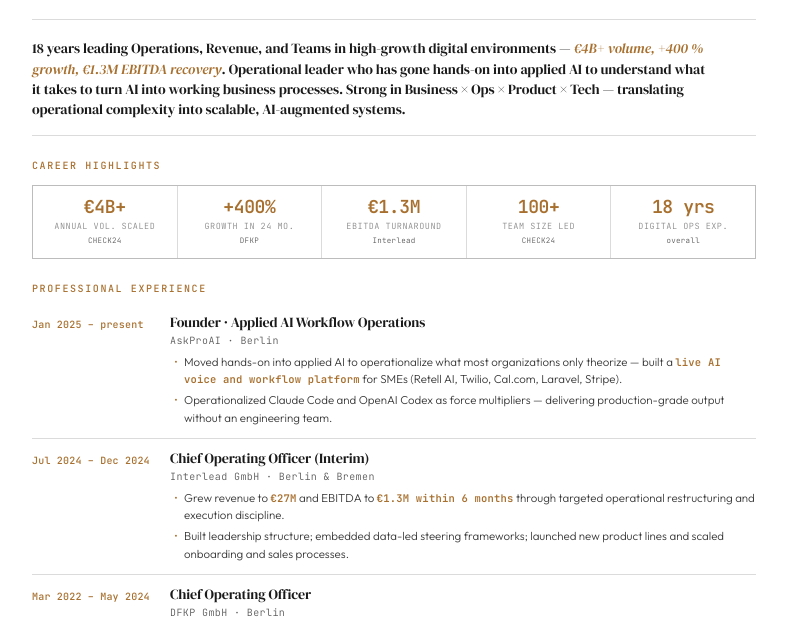
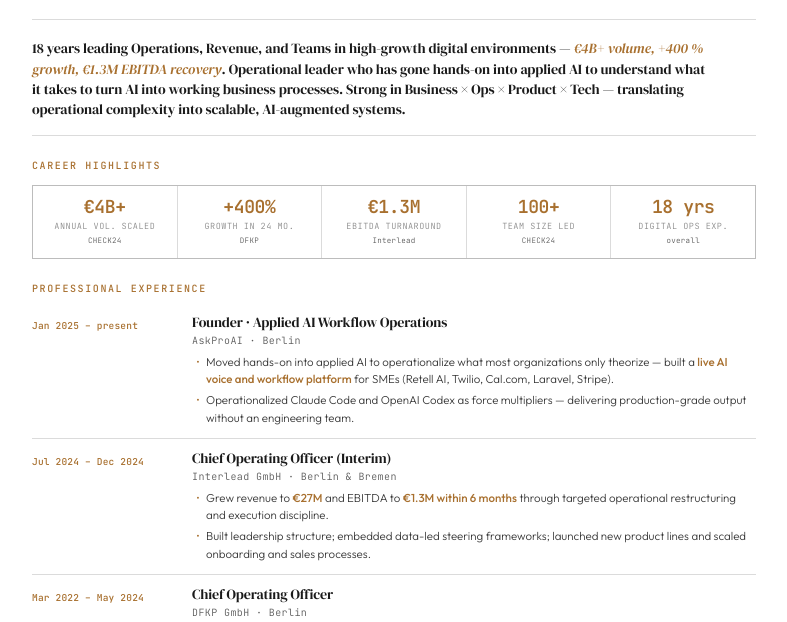
Before and after one commit to fabianSp77/fabian-spitzer, a plain HTML site: page cv.html in a window 1280 px wide. Shown: the part 127-749 px from the top of the page, without its empty margins (246-1033 px from the left). Drawn offline with Linux system fonts and the light colour scheme.

Commit message:
fix(cv): date wrapping + inline strong reading flow (#12)
Two formatting fixes.

```diff
--- a/cv.html
+++ b/cv.html
@@ -105,27 +105,29 @@
     /* ── Career rows ── */
     .cv-experience { display:flex; flex-direction:column; }
     .cv-exp-row {
-      display:grid; grid-template-columns:120px 1fr;
-      gap:18px; padding:11px 0;
+      display:grid; grid-template-columns:140px 1fr;
+      gap:20px; padding:11px 0;
       border-top:1px solid var(--border);
       page-break-inside:avoid;
     }
     .cv-exp-row:first-child { border-top:none; padding-top:6px; }
     .cv-exp-period {
-      font-family:var(--mono); font-size:10px; font-weight:500;
-      color:var(--amber); padding-top:4px;
+      font-family:var(--mono); font-size:9.5px; font-weight:500;
+      color:var(--amber); padding-top:5px;
       letter-spacing:.02em; line-height:1.4;
+      white-space:nowrap;
     }
     .cv-exp-content { min-width:0; }
     .cv-exp-role { font-family:var(--serif); font-size:14px; font-weight:400; line-height:1.2; letter-spacing:-.01em; }
     .cv-exp-org { font-family:var(--mono); font-size:10px; color:var(--muted); letter-spacing:.04em; margin-top:2px; }
     .cv-exp-desc { font-size:11.5px; color:var(--text-sec); font-weight:300; line-height:1.55; margin-top:5px; max-width:580px; }
-    .cv-exp-desc strong { color:var(--amber); font-weight:600; font-family:var(--mono); font-size:10.5px; letter-spacing:.02em; }
-    .cv-exp-bullet { display:list-item; list-style-position:outside; margin-left:14px; padding-left:0; }
+    .cv-exp-desc strong, .cv-exp-list li strong {
+      color:var(--amber); font-weight:500;
+      font-family:inherit; font-size:inherit; letter-spacing:0;
+    }
     .cv-exp-list { margin-top:5px; padding-left:0; list-style:none; }
     .cv-exp-list li { font-size:11.5px; color:var(--text-sec); line-height:1.55; padding-left:14px; position:relative; margin-top:3px; }
     .cv-exp-list li::before { content:'·'; position:absolute; left:5px; color:var(--amber); font-weight:600; }
-    .cv-exp-list li strong { color:var(--amber); font-weight:600; font-family:var(--mono); font-size:10.5px; letter-spacing:.02em; }
 
     /* ── Sabbatical / break: muted styling ── */
     .cv-exp-row.cv-exp-break .cv-exp-role { font-style:italic; color:var(--muted); }
@@ -190,9 +192,9 @@
       .cv-highlight-val { font-size:14px; }
       .cv-highlight-lbl { font-size:6.5px; margin-top:2px; letter-spacing:.04em; }
       .cv-highlight-attr { font-size:6px; margin-top:1px; }
-      .cv-exp-row { padding:5px 0; gap:14px; grid-template-columns:96px 1fr; }
+      .cv-exp-row { padding:5px 0; gap:16px; grid-template-columns:118px 1fr; }
       .cv-exp-row:first-child { padding-top:3px; }
-      .cv-exp-period { font-size:8.5px; padding-top:2px; }
+      .cv-exp-period { font-size:8.5px; padding-top:3px; }
       .cv-exp-role { font-size:11px; }
       .cv-exp-org { font-size:8px; margin-top:1px; }
       .cv-exp-desc { font-size:9px; margin-top:2px; line-height:1.4; }
```
Also changed, not shown: 1 other file.
